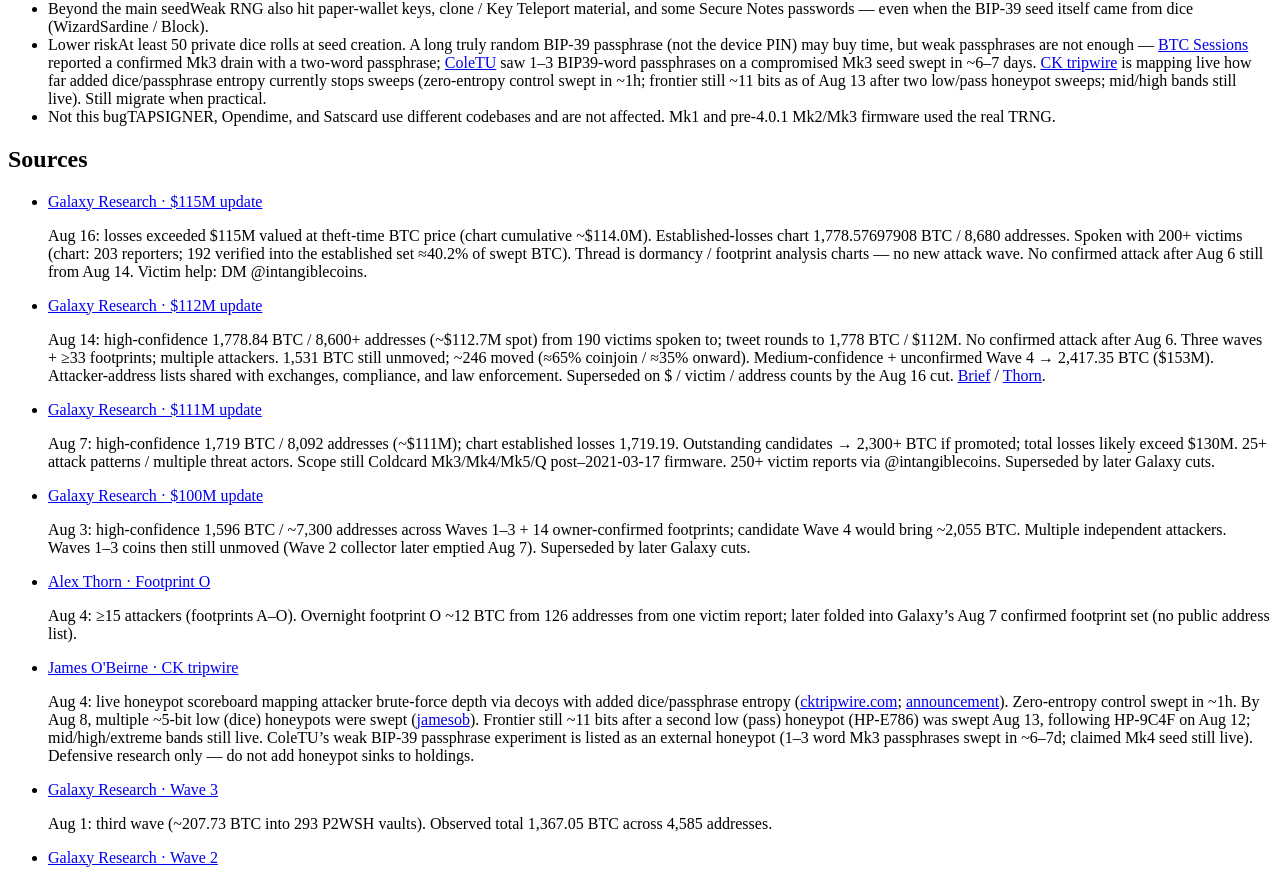
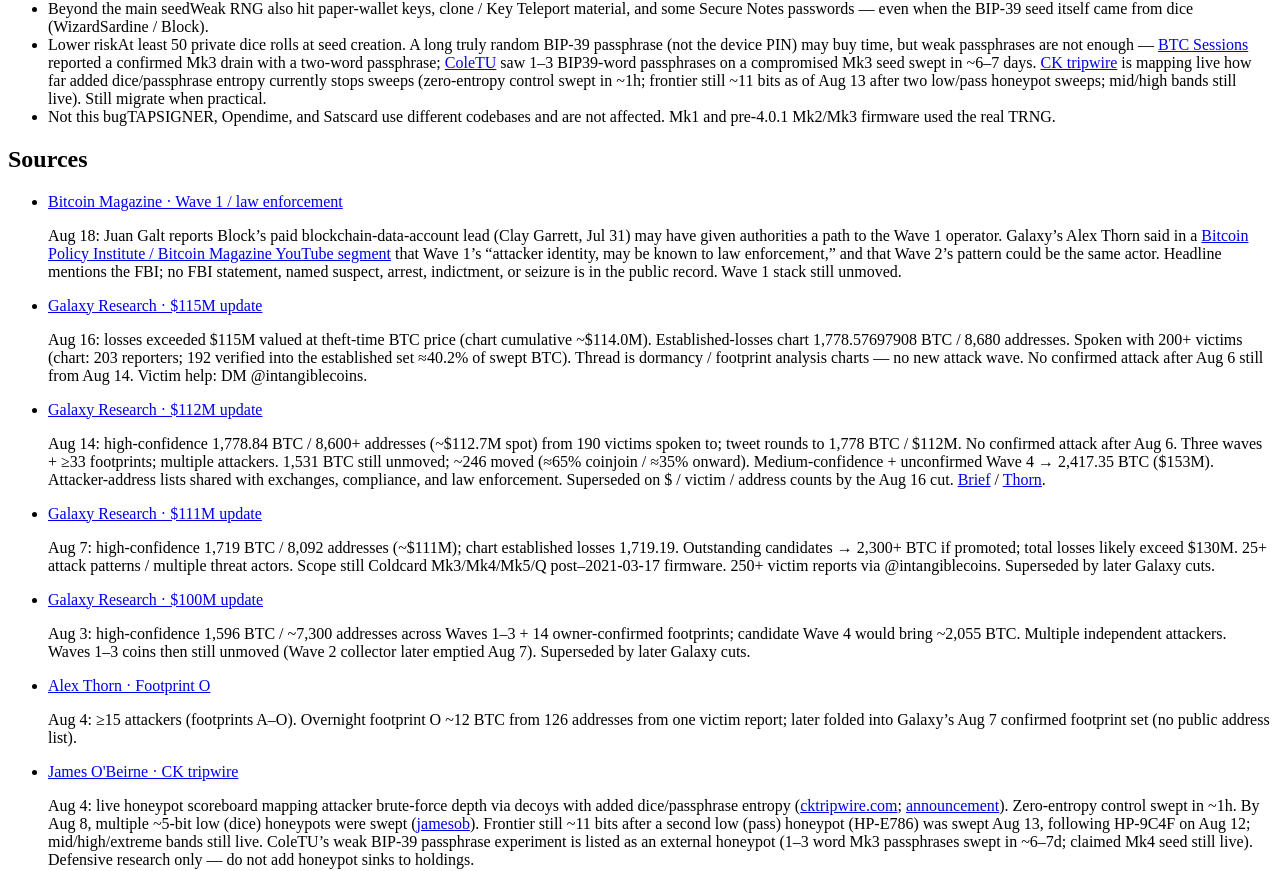
Before and after one commit to SamSamskies/coldcard-hack-tracker, a React (Vite) app: page / in a window 1280 px wide. Shown: the part 10652-11523 px from the top of the page. Built offline with nearby package versions, Linux system fonts and the light colour scheme; the HTML template or start-up script is replaced by a standard one.

Commit message:
chore: update incident sources with new information on Wave 1 and clarify Clay Garrett's involvement

```diff
--- a/src/data/incident.ts
+++ b/src/data/incident.ts
@@ -393,6 +393,11 @@
 /** Primary public writeups for the sweep and the firmware issue. */
 export const SOURCES = [
   {
+    label: 'Bitcoin Magazine · Wave 1 / law enforcement',
+    note: 'Aug 18: Juan Galt reports Block’s paid blockchain-data-account lead (Clay Garrett, Jul 31) may have given authorities a path to the Wave 1 operator. Galaxy’s Alex Thorn said in a [Bitcoin Policy Institute / Bitcoin Magazine YouTube segment](https://www.youtube.com/watch?v=XlvsJblW4Sg) that Wave 1’s “attacker identity, may be known to law enforcement,” and that Wave 2’s pattern could be the same actor. Headline mentions the FBI; no FBI statement, named suspect, arrest, indictment, or seizure is in the public record. Wave 1 stack still unmoved.',
+    url: 'https://bitcoinmagazine.com/technical/hunting-down-the-coldcard-hacker-wave-1-thief-may-be-known-to-fbi',
+  },
+  {
     label: 'Galaxy Research · $115M update',
     note: 'Aug 16: losses exceeded $115M valued at theft-time BTC price (chart cumulative ~$114.0M). Established-losses chart 1,778.57697908 BTC / 8,680 addresses. Spoken with 200+ victims (chart: 203 reporters; 192 verified into the established set ≈40.2% of swept BTC). Thread is dormancy / footprint analysis charts — no new attack wave. No confirmed attack after Aug 6 still from Aug 14. Victim help: DM @intangiblecoins.',
     url: 'https://x.com/glxyresearch/status/2089002238391832948',
@@ -524,7 +529,7 @@
   },
   {
     label: 'Clay Garrett',
-    note: 'July 30 operator used a paid blockchain-data account during the sweeps; findings shared with authorities.',
+    note: 'July 30 operator used a paid blockchain-data account during the sweeps; findings shared with authorities. Aug 18 Bitcoin Magazine / Thorn follow-up: that lead “may” identify Wave 1 to law enforcement — not an FBI-confirmed suspect.',
     url: 'https://x.com/clay_garrett/status/2083247006139503065',
   },
 ] as const;
```
